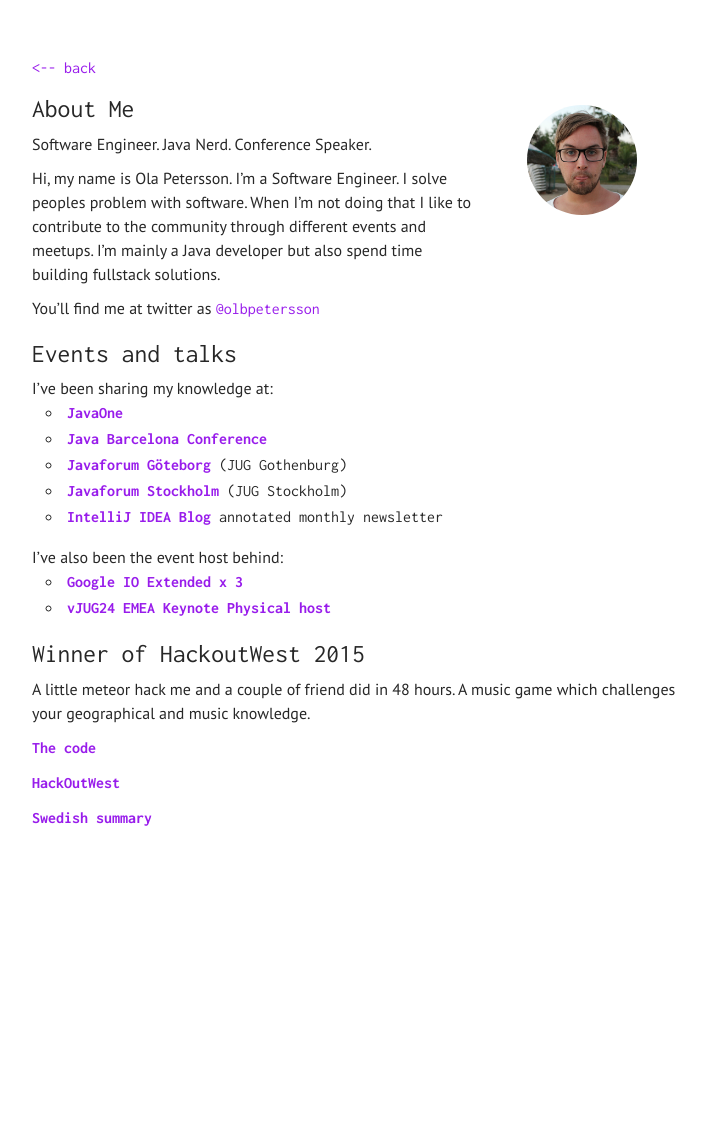
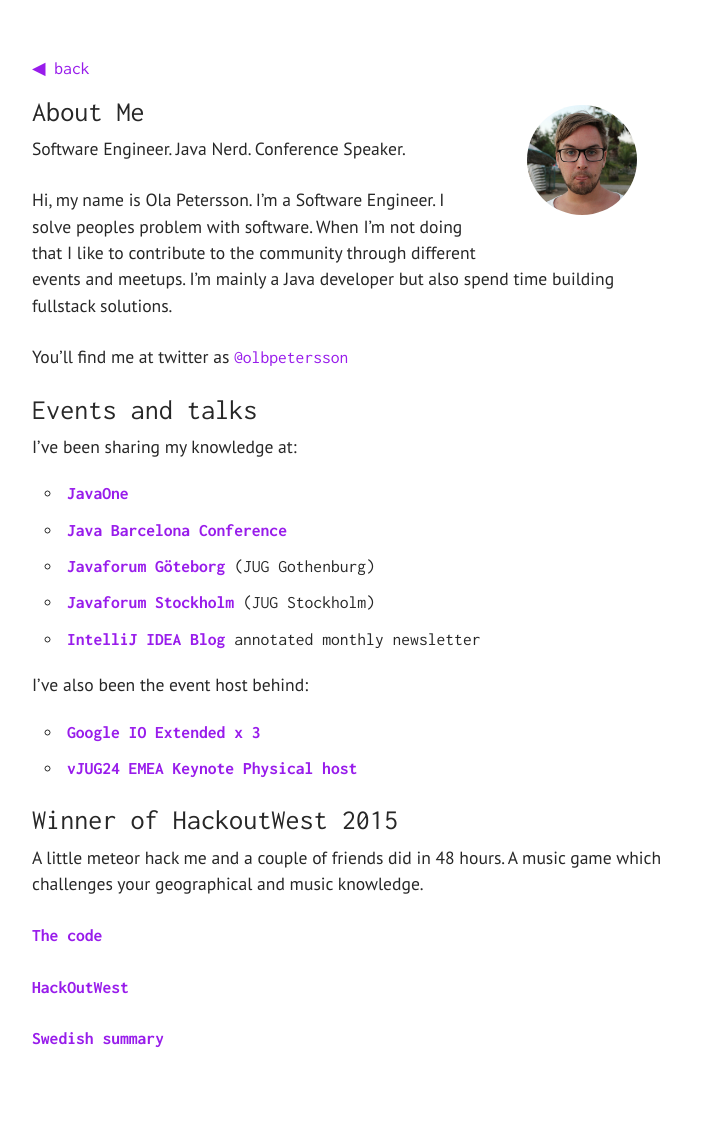
Before and after one commit to olbpetersson/olbpetersson.github.io, a Jekyll site: the page built from me/index.md, in a window 1280 px wide. Shown: the whole page, without its empty margins (283-989 px from the left). Built offline with Jekyll 4.4.1, drawn with Linux system fonts in a browser that asks for light colours; before the commit the page ends 900 px from its top, so only the background shows below that.

Commit message:
spacing, unicode arrows and bigger fontsize

```diff
--- a/_layouts/about.html
+++ b/_layouts/about.html
@@ -3,7 +3,7 @@ layout: default
 ---
 
 <div class="about">
-    <a class="about__back" href="/">&lt;-- back</a>
+    <a class="about__back" href="/">&#9664; back</a>
     <img class="profile-picture" src="/assets/img/profile.png">
     <h1 class="about__title">About Me</h1>
     <div class="about__content">
--- a/_layouts/post.html
+++ b/_layouts/post.html
@@ -4,7 +4,7 @@ layout: default
 
 <div class="post">
 	<div class="post__back">
-    	<a href="/">&lt;-- home</a>
+    	<a href="/">&#9664; home</a>
     </div>
     <div class="post__title">
     	<h1>{{ page.title }}</h1>
--- a/assets/css/main.scss
+++ b/assets/css/main.scss
@@ -8,7 +8,7 @@ body {
 	color: $color-black;
 	background: $color-white;
 	font-family: 'Inconsolata';
-	font-size: 100%;
+	font-size: 1.1em;
 	font-weight: 400;
 }
 h1 {
@@ -41,6 +41,7 @@ a {
 
 ul {
 	list-style: none;
+	line-height: 150%;
 	li {
 		padding: 5px;
 		padding-left: 10px;
@@ -161,12 +162,14 @@ ul {
 		a {
 			padding-bottom: 1px;
 			&:hover {
-				background-color: $color-light-grey;
+				color: $color-link;
 				text-decoration: none;
+				padding-bottom: 1px;
+				border-bottom: 1px solid $color-link;
 			}
 		}
 		blockquote {
-			border-left: 5px solid $color-grey;
+			border-left: 5px solid $color-code;
 			padding-left: 1.2em;
 		  p {
 				font-family: serif;
@@ -248,7 +251,7 @@ ul {
 		p {
 			font-size: 1em;
 			line-height: 150%;
-			margin-bottom: 10px;
+			margin-bottom: 25px;
 		}
 	}
 	ul {
--- a/me/index.md
+++ b/me/index.md
@@ -26,10 +26,10 @@ I've also been the event host behind:
 * [**Google IO Extended x 3**](https://events.google.com/io2016/extended)
 * [**vJUG24 EMEA Keynote Physical host**](https://virtualjug.com/vjug24/)
 
+
 # Winner of HackoutWest 2015
-A little meteor hack me and a couple of friend did in 48 hours. A music game
+A little meteor hack me and a couple of friends did in 48 hours. A music game
 which challenges your geographical and music knowledge.
-
 
 [**The code**](https://github.com/HackOutWest15/destinationunknown)
 
```
